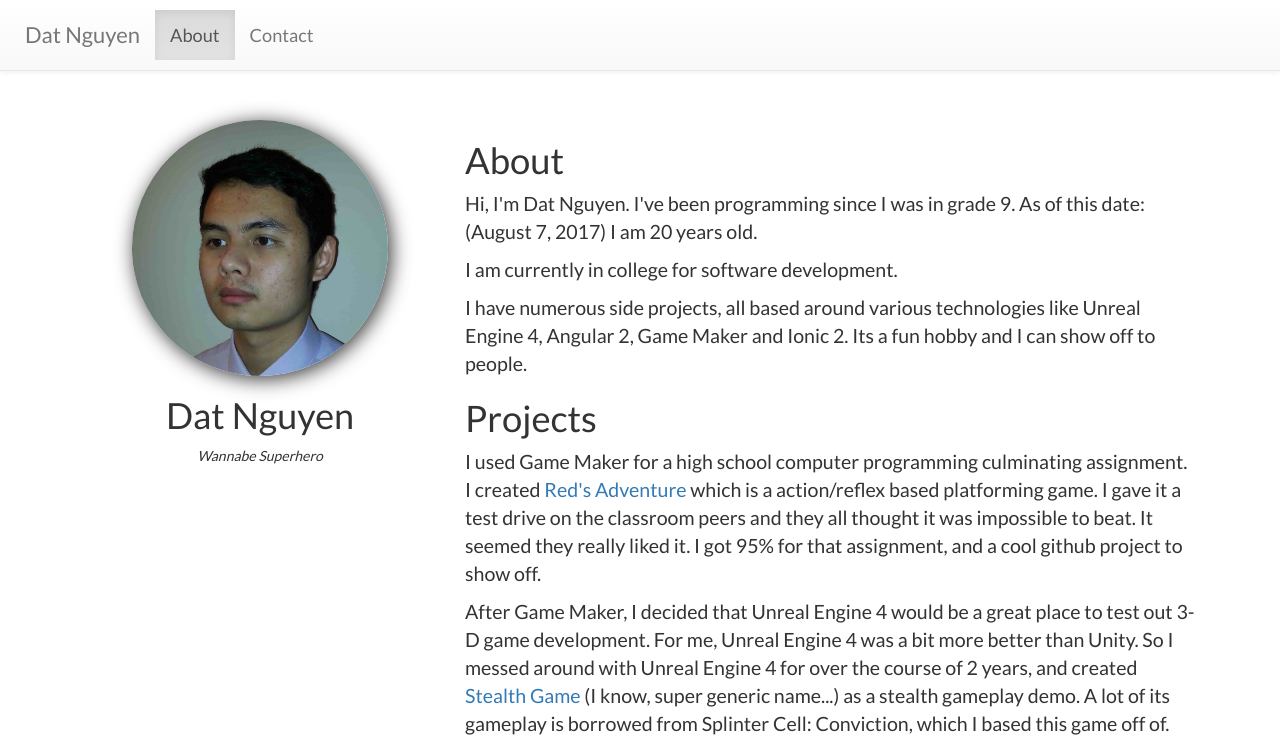
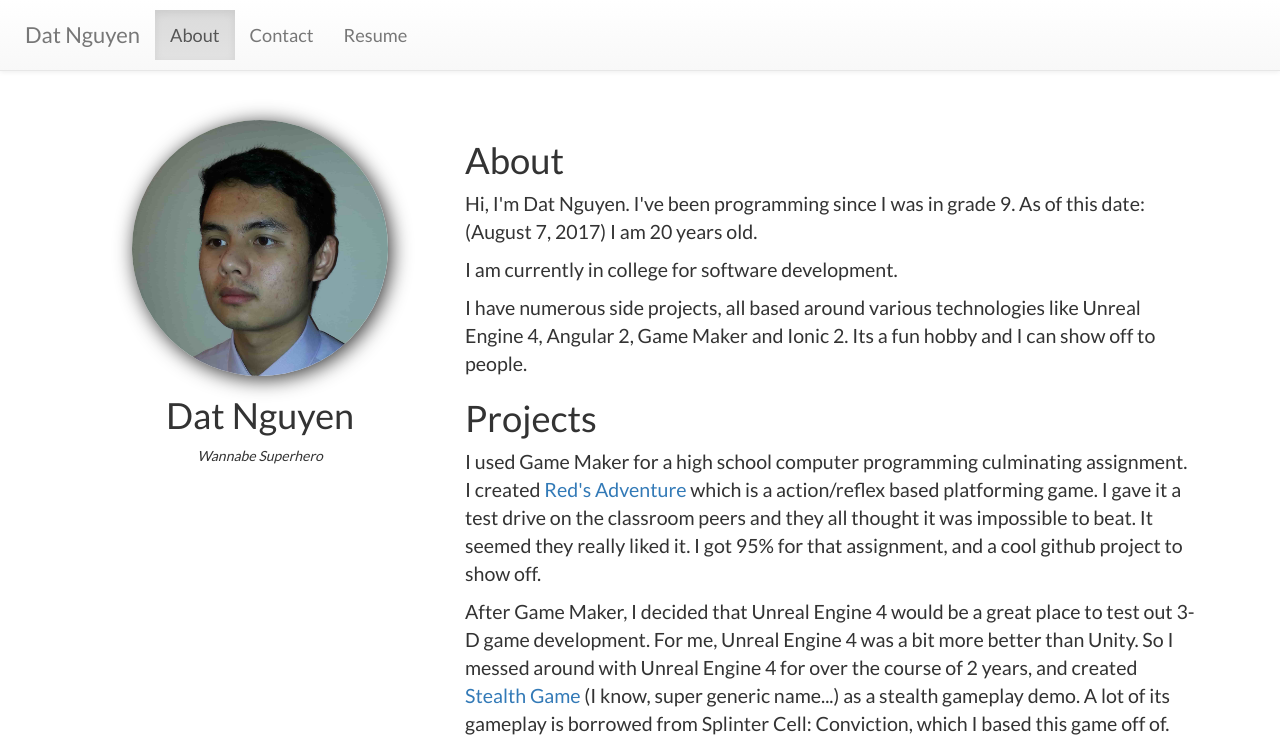
Before and after one commit to itsdatnguyen/old-itsdatnguyen.github.io, a plain HTML site: page about.html in a window 1280 px wide. Shown: the top 745 px of the page. Drawn offline with nearby package versions, Linux system fonts and the light colour scheme.

Commit message:
Add resume

```diff
--- a/about.html
+++ b/about.html
@@ -30,6 +30,7 @@
                     <ul class="nav navbar-nav navbar-left">
                         <li class="active"><a class="navigation-link" href="./about.html">About</a></li>
                         <li><a class="navigation-link" href="./contact.html">Contact</a></li>
+                        <li><a download class="navigation-link" href="./resume.pdf">Resume</a></li>
                     </ul>
                 </div>
             </div>
```
Also changed, not shown: contact.html (+1 -0 lines), index.html (+1 -0 lines), 1 other file.
